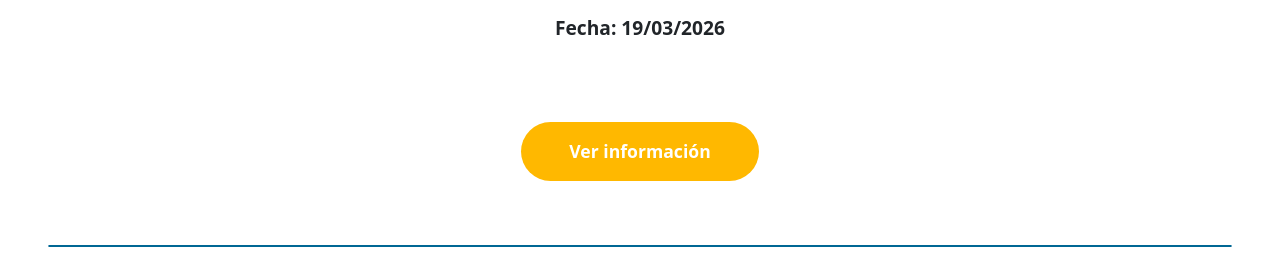
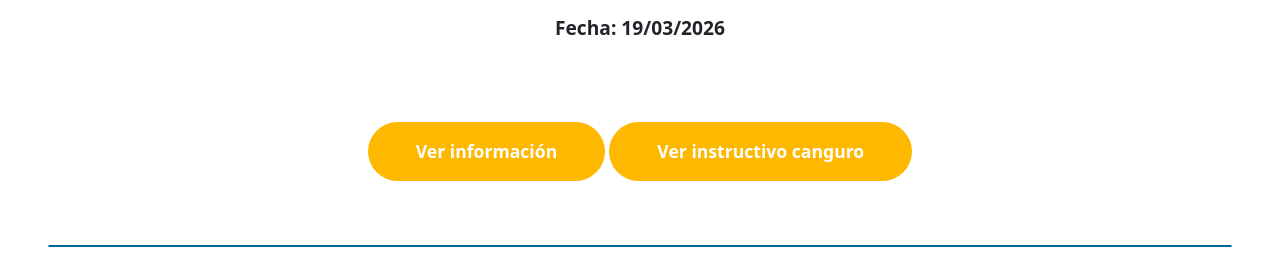
Before and after one commit to MauricioFioretti/omacordoba, a plain HTML site: page index.html in a window 1280 px wide. Shown: the part 2580-2853 px from the top of the page. Drawn offline with nearby package versions, Linux system fonts and the light colour scheme.

Commit message:
Mauri. 7 de Marzo 2026. Index. Agrego boton instructivo canguro

```diff
--- a/index.html
+++ b/index.html
@@ -351,7 +351,7 @@
 
                 <a class="noticias_link" href="https://www.oma.org.ar/canguro/" target="_blank"><button class="noticias-btn">Ver información</button></a>
 
-
+                <a class="noticias_link" href="https://oma.org.ar/contents/pdf/Instructivo_Canguro_2026.pdf" target="_blank"><button class="noticias-btn">Ver instructivo canguro</button></a>
 
                 <hr class="noticias_separador">
             </article>
```
